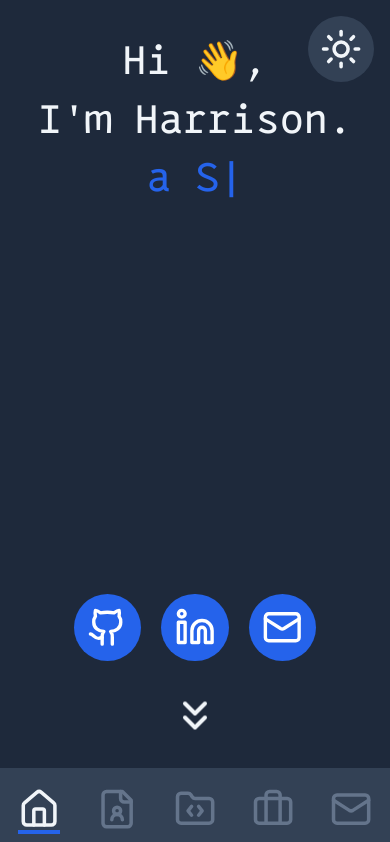
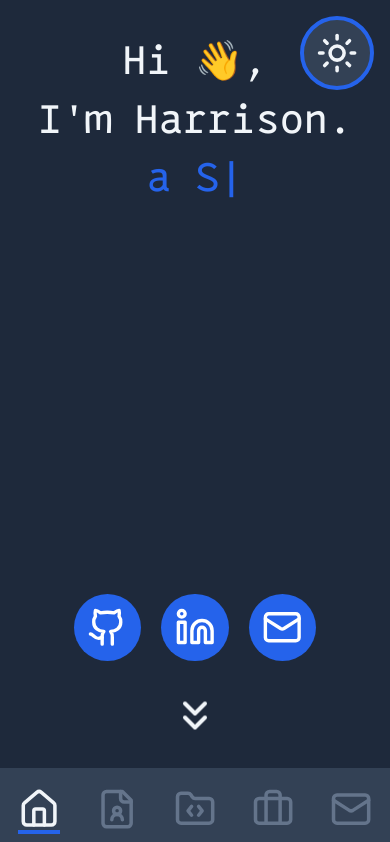
Before and after one commit to Harrison-Blair/personal-website, a Next.js app: page / in a window 390 px wide. Shown: the top 842 px of the page. Built offline with nearby package versions, Linux system fonts and the light colour scheme.

Commit message:
fix(Navigation): add border to mobile theme toggle button for better visibility

```diff
--- a/src/app/components/layout/Navigation.tsx
+++ b/src/app/components/layout/Navigation.tsx
@@ -73,7 +73,7 @@ export default function Navigation() {
                 </ul>
             </nav>
             <div className="xl:hidden h-full">
-                <button className="fixed top-4 right-4 bg-[var(--muted)] p-3 rounded-full" onClick={toggleTheme}>
+                <button className="fixed top-4 right-4 bg-[var(--muted)] p-3 rounded-full border-4 border-[var(--primary)]" onClick={toggleTheme}>
                     {isDark ? <MoonStar size={MOBILE_ICON_SIZE} /> : <Sun size={MOBILE_ICON_SIZE} />}
                 </button>
                 <nav className="flex-row fixed left-0 bottom-0 w-full h-[var(--nav-height)] bg-[var(--muted)] py-5 z-50">
```
